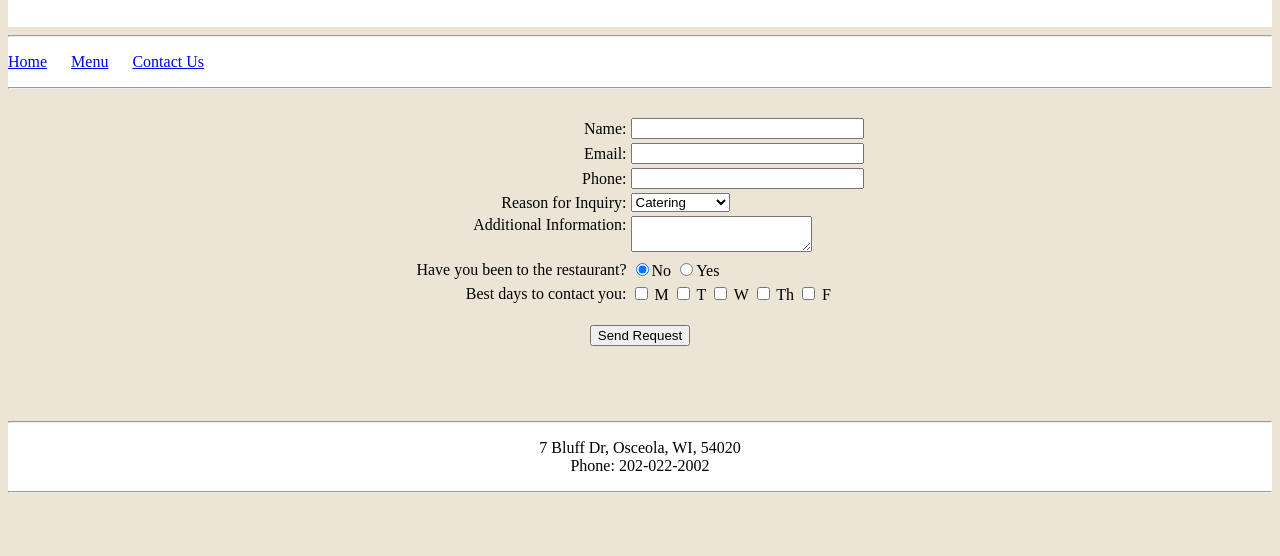
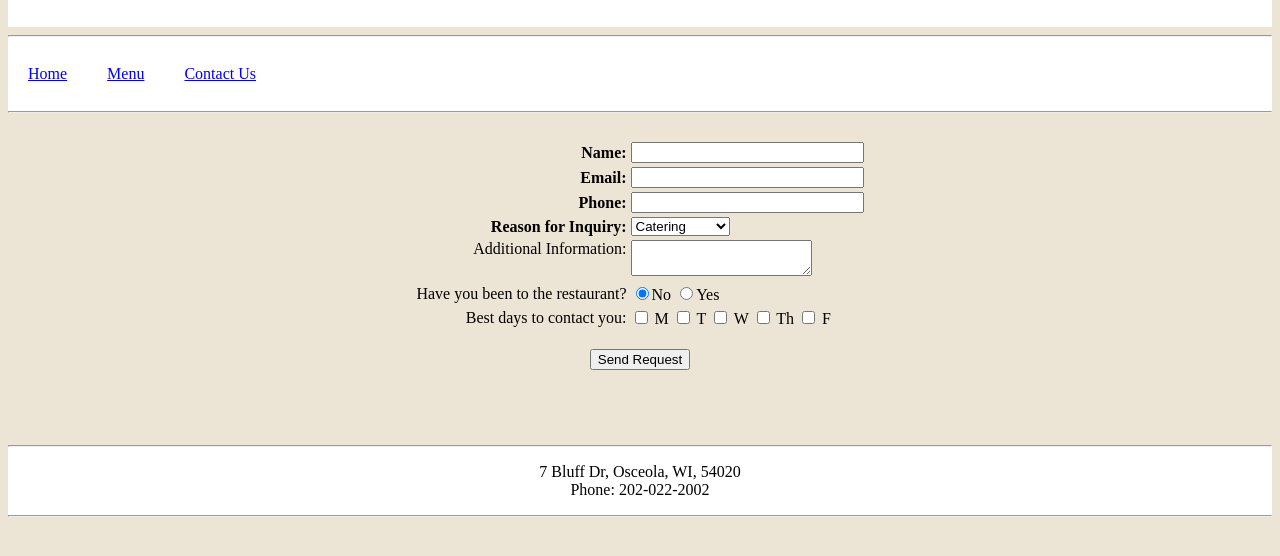
Before and after one commit to pedersenbrad/restaurant-project, a plain HTML site: page contact.html in a window 1280 px wide. Shown: the part 86-642 px from the top of the page. Drawn offline with Linux system fonts and the light colour scheme; a web font is replaced by a local one.

Commit message:
nav tweaks

```diff
--- a/contact.html
+++ b/contact.html
@@ -25,6 +25,10 @@
             display: block;
             margin: auto;
           }
+
+          .required {
+            font-weight: bold;
+          }
         </style>
     </head>
 
@@ -35,7 +39,8 @@
 
         <nav>
           <hr />
-            <p><a href="index.html">Home</a> &nbsp;&nbsp;&nbsp;&nbsp; <a href="menu.html">Menu</a> &nbsp;&nbsp;&nbsp;&nbsp; <a href="contact.html">Contact Us</a></p>
+            <a href="index.html">Home</a><a href="menu.html">Menu</a><a href="contact.html">Contact Us</a>
+            <div class="clear-float"></div>
           <hr/>
         </nav>
 
@@ -43,12 +48,12 @@
 
         <form action="submit.html" method="POST">
           <table>
-          <tr><td class="label"><label for="name">Name: </label></td><td><input type="text" id="name" name="name" size="26"></td></tr>
-          <tr><td class="label"><label for="email">Email: </label></td><td><input type="text" id="email" name="email" size="26"></td></tr>
-          <tr><td class="label"><label for="phone">Phone: </label></td><td><input type="text" id="phone" name="phone" size="26"></td></tr>
+          <tr><td class="label"><label for="name" class="required">Name: </label></td><td><input type="text" id="name" name="name" size="26" required></td></tr>
+          <tr><td class="label"><label for="email" class="required">Email: </label></td><td><input type="text" id="email" name="email" size="26" required></td></tr>
+          <tr><td class="label"><label for="phone" class="required">Phone: </label></td><td><input type="text" id="phone" name="phone" size="26" required></td></tr>
 
-          <tr><td class="label"><label for="inquiry">Reason for Inquiry: </label></td>
-          <td><select id="inquiry" name="inquiry">
+          <tr><td class="label"><label for="inquiry" class="required">Reason for Inquiry: </label></td>
+          <td><select id="inquiry" name="inquiry" required>
             <option value="catering" style="padding-right: 113px" selected>Catering</option>
             <option value="private-party">Private Party</option>
             <option value="feedback">Feedback</option>
--- a/styles/restaurantStyles.css
+++ b/styles/restaurantStyles.css
@@ -19,3 +19,25 @@ body {
 header, footer, nav {
   background-color:  #ffffff;
 }
+
+nav a:hover {
+  font-weight: bold;
+}
+
+nav a:visited {
+  color: red;
+}
+
+nav a:active {
+  text-decoration: none;
+}
+
+nav a {
+  padding: 20px;
+  display: block;
+  float: left;
+}
+
+.clear-float {
+    clear:both;
+}
```
Also changed, not shown: index.html (+2 -1 lines), menu.html (+2 -1 lines).
